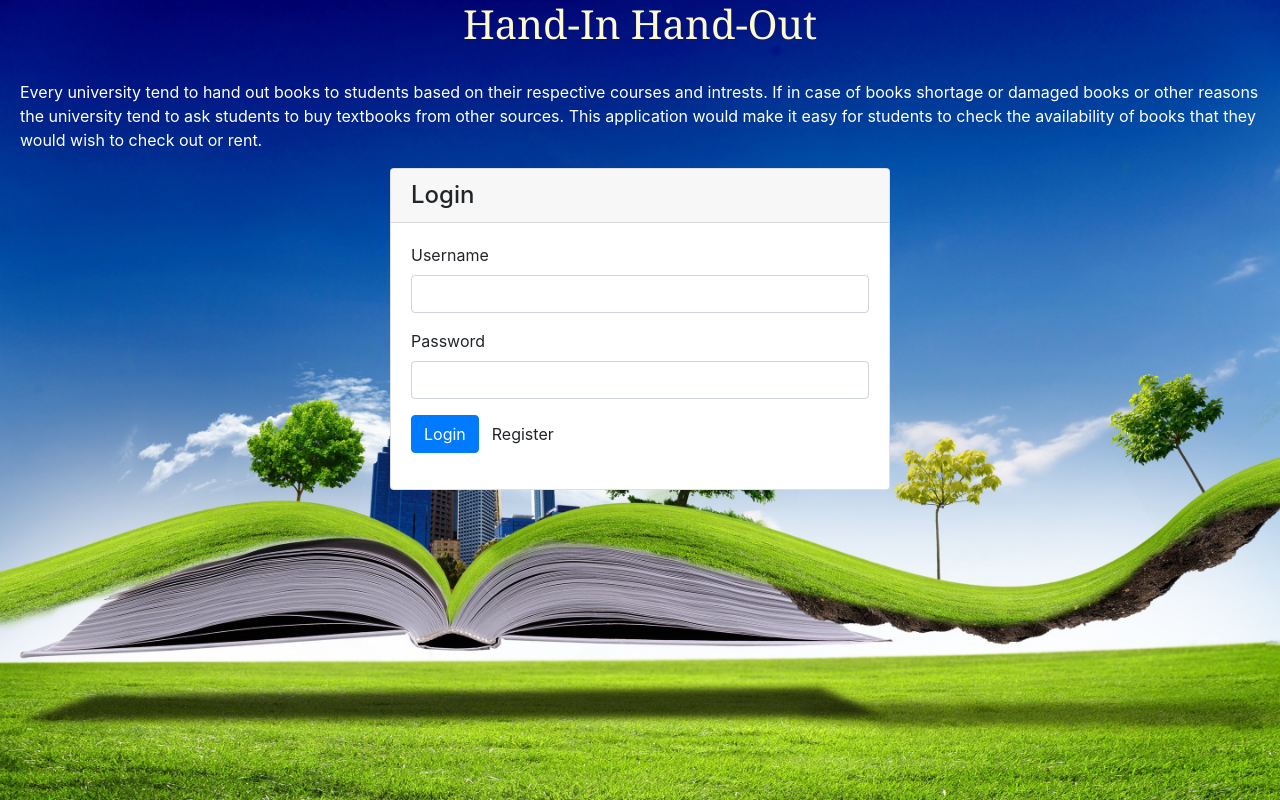
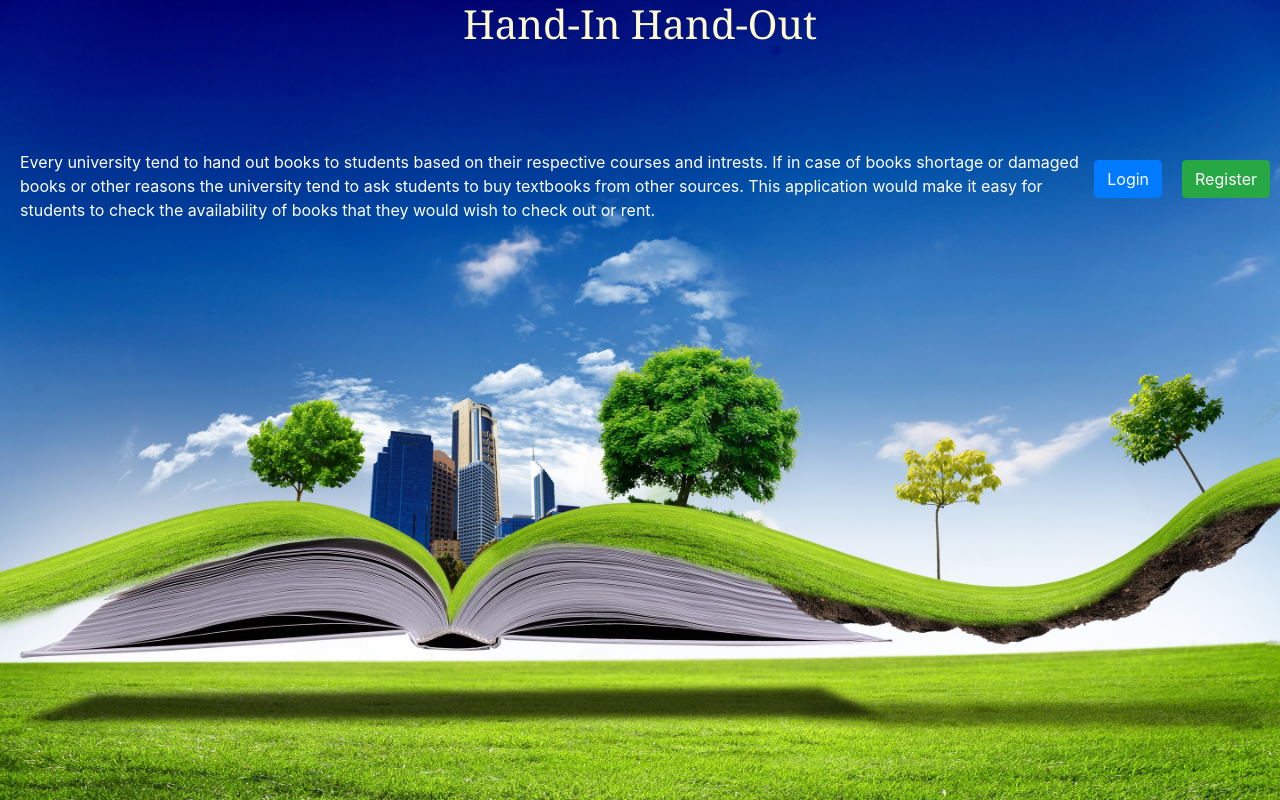
Before and after one commit to sowmya-yalamarthi/handinhandout-ui, an Angular app: page / in a window 1280 px wide. Built offline with nearby package versions, Linux system fonts and the light colour scheme.

Commit message:
Login page routing and styling changes

```diff
--- a/src/app/app-routing.module.ts
+++ b/src/app/app-routing.module.ts
@@ -1,10 +1,11 @@
 import { NgModule } from '@angular/core';
 import { Routes, RouterModule } from '@angular/router';
+import { ContentComponent } from './components/content/content.component';
 
 
 const routes: Routes = [
-  { path: '', loadChildren: () => import('./modules/accounts/accounts.module').then(x => x.AccountsModule) },
-
+  { path: 'accounts', loadChildren: () => import('./modules/accounts/accounts.module').then(x => x.AccountsModule) },
+  { path: '', component: ContentComponent },
   // otherwise redirect to home
   { path: '**', redirectTo: '' }
 ];
--- a/src/app/app.component.html
+++ b/src/app/app.component.html
@@ -1,15 +1,14 @@
-<!-- nav -->
-<!-- <nav class="navbar navbar-expand navbar-dark bg-dark">
-  <div class="navbar-nav">
-      <a class="nav-item nav-link" routerLink="/" routerLinkActive="active" [routerLinkActiveOptions]="{exact: true}">Home</a>
-      <a class="nav-item nav-link" routerLink="/users" routerLinkActive="active">Users</a>
-      <a class="nav-item nav-link" >Logout</a>
-  </div>
-</nav> -->
-
-<!-- main app container -->
 <div class="app-container">
   <h1 class="heading">Hand-In Hand-Out</h1>
+  <div class="button-container">
+    <button class="btn btn-primary margin-right" (click)="navigateToLogin()">
+      Login
+    </button>
+    <button class="btn btn-success">
+      Register
+    </button>
+  </div>
+
 
   <router-outlet></router-outlet>
 </div>
--- a/src/app/app.component.scss
+++ b/src/app/app.component.scss
@@ -1,16 +1,28 @@
-.app-container{
+.app-container {
   width: 100vw;
   height: 100vh;
-    background :url("../assets/imagefinal.jpg") repeat-x;
+  background: url("../assets/imagefinal.jpg") repeat-x;
   background-size: 100%;
   background-position-y: bottom;
-    .heading{
+
+  .heading {
     text-align: center;
     margin-bottom: 2rem;
-        font-family :Cambria, Cochin, Georgia, Times, 'Times New Roman', serif;
-        color:lemonchiffon;
+    font-family: Cambria, Cochin, Georgia, Times, 'Times New Roman', serif;
+    color: lemonchiffon;
   }
-    .login{
+
+  .button-container {
+    float: right;
+    margin: 10px;
+    .margin-right{
+        margin-right: 20px;
+    }
+  }
+
+
+
+  .login {
     margin-top: 30px;
     width: 500px;
     margin: 0 auto;
--- a/src/app/app.component.ts
+++ b/src/app/app.component.ts
@@ -16,4 +16,8 @@ export class AppComponent {
   ngOnInit(){
 
   }
+
+  navigateToLogin(){
+    this.router.navigate(["/accounts"])
+  }
 }
--- a/src/app/app.module.ts
+++ b/src/app/app.module.ts
@@ -6,10 +6,12 @@ import { AppComponent } from './app.component';
 import { AppserviceService } from './services/appservice.service';
 import { AccountsModule } from './modules/accounts/accounts.module';
 import { JwtInterceptor } from './helpers/_helpers/jwt.interceptors';
+import { ContentComponent } from './components/content/content.component';
 
 @NgModule({
   declarations: [
-    AppComponent
+    AppComponent,
+    ContentComponent
   ],
   imports: [
     BrowserModule,
--- /dev/null
+++ b/src/app/components/content/content.component.html
@@ -0,0 +1,7 @@
+<div class="para-section">
+    <p class="para">Every university tend to hand out books to students based on their respective courses and intrests.
+      If in case of books shortage or damaged books or other reasons the university tend to ask students to buy
+      textbooks from other sources.
+      This application would make it easy for students to check the availability of books that they would wish to check
+      out or rent.</p>
+  </div>
--- /dev/null
+++ b/src/app/components/content/content.component.scss
@@ -0,0 +1,8 @@
+.para-section {
+    margin-top: 8%;
+
+    .para {
+      padding: 0px 20px;
+      color: #fff;
+    }
+  }
--- /dev/null
+++ b/src/app/components/content/content.component.ts
@@ -0,0 +1,15 @@
+import { Component, OnInit } from '@angular/core';
+
+@Component({
+  selector: 'app-content',
+  templateUrl: './content.component.html',
+  styleUrls: ['./content.component.scss']
+})
+export class ContentComponent implements OnInit {
+
+  constructor() { }
+
+  ngOnInit() {
+  }
+
+}
--- a/src/app/modules/accounts/login/login.component.html
+++ b/src/app/modules/accounts/login/login.component.html
@@ -1,6 +1,4 @@
-<p class="para">Every university tend to hand out books to students based on their respective courses and intrests.
-    If in case of books shortage or damaged books or other reasons the university tend to ask students to buy textbooks from other sources.
-    This application would make it easy for students to check the availability of books that they would wish to check out or rent.</p>
+
 <div *ngIf="!isLoginSucessFull"class="login-page-container">
 <div class="card">
     <h4 class="card-header">Login</h4>
--- a/src/app/modules/accounts/login/login.component.ts
+++ b/src/app/modules/accounts/login/login.component.ts
@@ -64,7 +64,7 @@ export class LoginComponent implements OnInit {
   }
 
   navigateToRegister() {
-    this.router.navigate(["/register"])
+    this.router.navigate(["register"], { relativeTo: this.route.parent })
   }
 
 
```
Also changed, not shown: 1 other file (tests, documents, lock files or other folders). Lines whose indentation alone changed are shown as unchanged.
